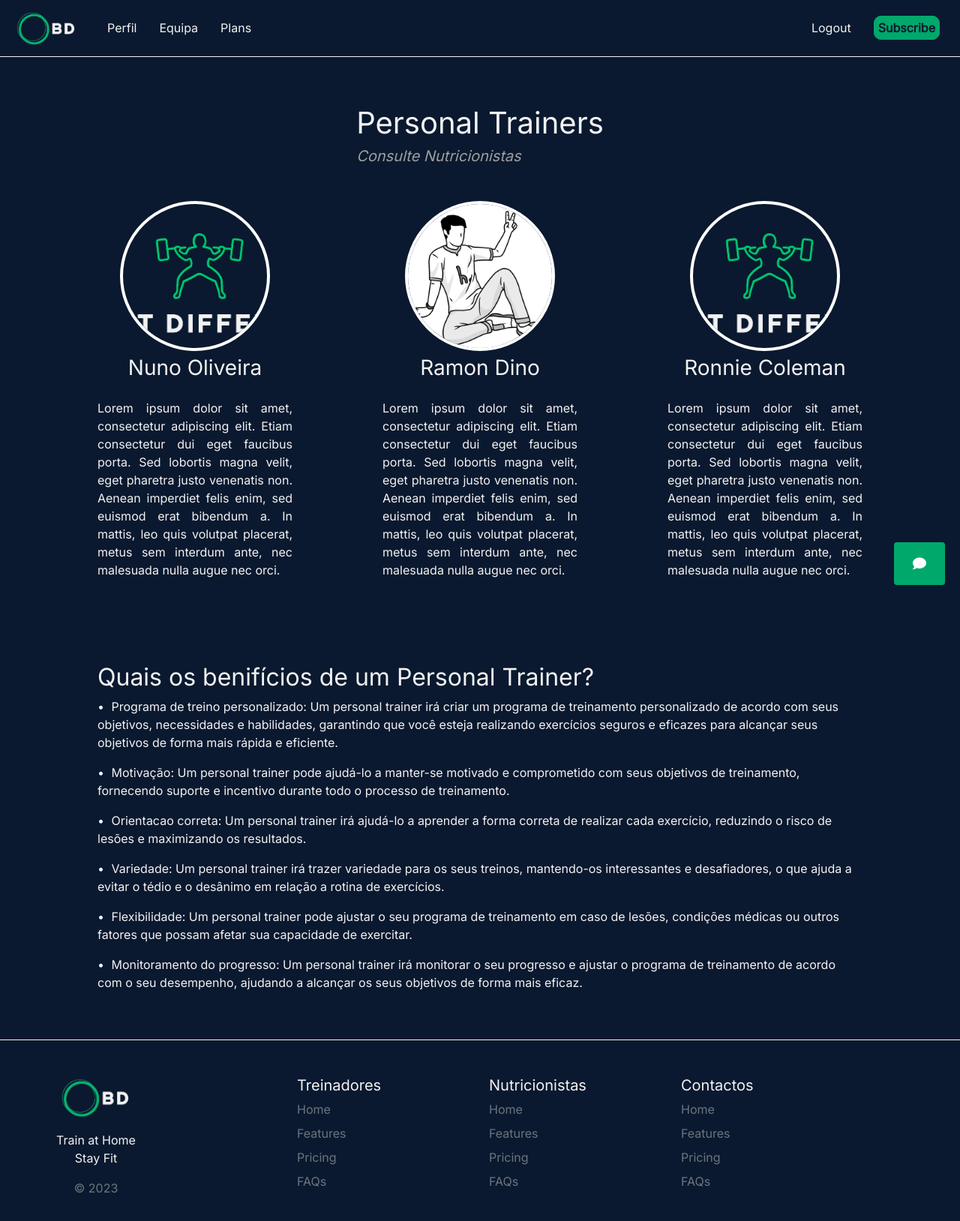
After one commit to AfonsoLob/Built-Different, a Flask app: page /team in a window 1280 px wide. The commit adds this page. Shown: the whole page at 75% size. Run offline with Flask 3, Linux system fonts and the light colour scheme; a user stored in the database is signed in; some libraries are stand-ins or nearby versions.

Commit message:
Merge
+chat system

```diff
--- a/app.py
+++ b/app.py
@@ -1,15 +1,29 @@
 from website import create_app
 from flask import render_template, url_for, request, redirect
 from flask_sqlalchemy import SQLAlchemy
+from flask_socketio import SocketIO
 from datetime import timedelta
+from website.socketio_functions import message, connect, disconnect
 
 app = create_app() # create_app() in __init__.py
 app.config['SQLALCHEMY_DATABASE_URI'] = 'sqlite:///database.db'
 db = SQLAlchemy(app)
 app.config['SECRET_KEY'] = b'*51_.2S7H2F\n\xec]/'
-app.config['PERMANENT_SESSION_LIFETIME'] =  timedelta(days=7)
+app.config['PERMANENT_SESSION_LIFETIME'] =  timedelta(minutes=30)
 
+socketio = SocketIO(app)
 
+@socketio.on("disconnect")
+def disconnect_io():
+    disconnect()
+
+@socketio.on("connect")
+def connect_io(auth):
+    connect(auth)
+
+@socketio.on("message")
+def handle_message(data):
+    message(data)
 
 if __name__ == "__main__":
-    app.run(debug=True)
+    socketio.run(app, debug=True)
--- a/website/__init__.py
+++ b/website/__init__.py
@@ -6,11 +6,17 @@ def create_app():
     # Import blueprints
     from .views import views
     from .auth  import auth
+    from .socketio_functions import socketio_functions
     from .database import setup_database, cleanup_database
+    from .databaseChat import setup_databaseChat
+    from .databaseMessages import setup_databaseMessages
     # Register blueprints
     # cleanup_database()
     setup_database() # Create tables such as user table
+    setup_databaseChat()
+    setup_databaseMessages()
     app.register_blueprint(views, url_prefix='/')
     app.register_blueprint(auth,  url_prefix='/')
+    app.register_blueprint(socketio_functions, url_prefix='/')
 
     return app
--- /dev/null
+++ b/website/static/css/team.css
@@ -0,0 +1,184 @@
+.display {
+    color: #0A192F;
+    color: #1E3E6C;
+    color: #00A86B;
+    color: #333333;
+    color: #F2F2F2;
+    color: #B22222;
+    color: #FFA500;
+}
+
+p {
+    text-align: justify;
+}
+
+/* Title and Subtitle */
+
+.center-card {
+    display: flex;
+    justify-content: center;
+}
+
+.card {
+    border: none;
+}
+
+.center-card h5 {
+    font-style: italic;
+    color: rgb(158, 158, 158);
+}
+
+/* End Title and Subtitle */
+
+.borderImg {
+    border-radius: 50%;
+    overflow: hidden;
+    width: 200px;
+    height: 200px;
+    border: 4px solid white;
+}
+
+.list-unstyled li::before {
+    content: "•";
+    margin-right: 5px;
+}
+
+.image-container {
+    position: relative;
+    display: inline-block;
+}
+
+.imageHover {
+    transition: 0.3s;
+}
+
+.image-text {
+    position: absolute;
+    top: 50%;
+    left: 50%;
+    transform: translate(-50%, -50%);
+    color: white;
+    font-weight: bold;
+    font-size: 20px;
+    opacity: 0;
+    transition: opacity 0.6s;
+}
+
+.image-container:hover .imageHover {
+    filter: brightness(30%);
+}
+
+.image-container:hover .image-text {
+    opacity: 1;
+}
+
+.modal {
+    display: none;
+    position: fixed;
+    z-index: 1;
+    left: 0;
+    top: 0;
+    width: 100%;
+    height: 100%;
+    overflow: auto;
+    background-color: rgba(0, 0, 0, 0.5);
+}
+
+.modal-content {
+    background-color: #0A192F;
+    margin: auto;
+    padding: 20px;
+    width: 60%;
+    max-width: 590px;
+    text-align: center;
+    border-radius: 50px;
+    position: fixed;
+    left: 50%;
+    top: 50%;
+    transform: translate(-50%, -50%);
+}
+
+.modal-img {
+    border-radius: 50%;
+    overflow: hidden;
+    width: 150px;
+    height: 150px;
+    border: 4px solid white;
+    object-fit: cover;
+}
+
+#openModalBtn {
+    cursor: pointer;
+}
+
+.modal h5 {
+    color: #00A86B;
+}
+
+.modal a{
+    color: white;
+}
+
+.modal i{
+    font-size: 18pt;
+}
+
+.imageSize {
+    width: 200px;
+    height: 200px;
+    object-fit: cover;
+}
+
+#chatBox {
+    position: fixed;
+    right: 30px;
+    bottom: 0px;
+    width: 370px;
+    height: 500px;
+    background-color: #0A192F;
+    border: 4px solid #ccc;
+    border-bottom: 0px;
+    padding: 15px;
+}
+
+.close-btn {
+    position: absolute;
+    top: 10px;
+    right: 10px;
+    background: none;
+    border: none;
+    color: #fff;
+    font-size: 18px;
+    cursor: pointer;
+}
+
+.inputChat {
+    position: absolute;
+    bottom: 20px;
+}
+
+.inputChat input {
+    background-color: #0A192F;
+    border: 1px solid #00A86B;
+    color: white;
+    border-radius: 10px;
+    margin-left: 10px;
+    padding-left: 20px;
+    padding-right: 20px;
+    font-size: 1rem;
+    width: 100%;
+    height: 100%;
+}
+
+.chatStickyBtn {
+    position: fixed;
+    bottom: 20px;
+    right: 20px;
+    background-color: #00A86B;
+    color: white;
+    border: none;
+    padding: 15px 25px;
+    font-size: 18px;
+    cursor: pointer;
+    border-radius: 4px;
+}
--- /dev/null
+++ b/website/static/javascript/team.js
@@ -0,0 +1,27 @@
+var openModalBtn = document.getElementById('openModalBtn');
+var modal = document.getElementById('modal');
+var modalContent = document.querySelector('.modal-content');
+
+openModalBtn.addEventListener('click', function() {
+  modal.style.display = 'block';
+  chatBox.style.display = 'none';
+});
+
+modal.addEventListener('click', function(event) {
+  if (event.target === modal || event.target === modalContent) {
+    modal.style.display = 'none';
+  }
+});
+
+const chatButton = document.getElementById('chatButton');
+const chatBox = document.getElementById('chatBox');
+const closeBtn = document.getElementById('close-btn');
+
+chatButton.addEventListener('click', () => {
+  chatBox.style.display = 'block';
+  modal.style.display = 'none';
+});
+
+closeBtn.addEventListener('click', () => {
+  chatBox.style.display = 'none';
+});
--- a/website/templates/base.html
+++ b/website/templates/base.html
@@ -6,10 +6,10 @@
     <meta name="viewport" content="width=device-width, initial-scale=1.0">
     <link rel="stylesheet" href="{{url_for('static', filename='css/bootstrap.css')}}">
     <!-- Font Awesome -->
-    <!-- <link
+    <link
     href="https://cdnjs.cloudflare.com/ajax/libs/font-awesome/6.0.0/css/all.min.css"
     rel="stylesheet"
-    /> -->
+    />
     <!-- Handle JQuery -->
     <script type="text/javascript" src="https://code.jquery.com/jquery-1.7.1.min.js"></script>
     <!-- Google Fonts -->
@@ -47,7 +47,7 @@
             <a class="navbar-item" id="profile" href="/profile">Perfil</a>
           </li>
           <li class="nav-item">
-            <a class="navbar-item" id="equipa" href="#">Equipa</a>
+            <a class="navbar-item" id="equipa" href="/team">Equipa</a>
           </li>
           <li class="nav-item">
             <a class="navbar-item" id="plans" href="/plans">Plans</a>
--- /dev/null
+++ b/website/templates/team.html
@@ -0,0 +1,192 @@
+{% extends "base.html" %}
+{% block title %}Equipa{% endblock %}
+{% block head %}
+    <link rel="stylesheet" href="{{url_for('static', filename='css/team.css')}}">
+    <script
+      src="https://cdnjs.cloudflare.com/ajax/libs/socket.io/4.0.1/socket.io.js"
+      integrity="sha512-q/dWJ3kcmjBLU4Qc47E4A9kTB4m3wuTY7vkFJDTZKjTs8jhyGQnaUrxa0Ytd0ssMZhbNua9hE+E7Qv1j+DyZwA=="
+      crossorigin="anonymous"
+    ></script>
+{% endblock %}
+{% block body %}
+
+    <div class="center-card">
+        <div class="card card-inherit bg-transparent">
+            <div class="card-body text-truncate">
+                <h1 class="mt-5">Personal Trainers</h1>
+                <h5 class="mt-2">Consulte Nutricionistas</h5>
+            </div>
+        </div>
+    </div>
+
+    <div class="container mt-4">
+        <div class="row mb-5">
+            <div class="col-md-4">
+                <!-- Column 1 content goes here -->
+                <div class="text-center">
+                    <div class="image-container borderImg">
+                        <a id="openModalBtn">
+                            <img src="{{ url_for('static', filename='images/built_different.png')}}" class="card-img-top mb-3 imageHover imageSize">
+                            <div class="image-text">Contactar</div>
+                        </a>
+                    </div>
+                    <h3 class="mb-4">Nuno Oliveira</h3>
+                    <p class="mx-5">
+                        Lorem ipsum dolor sit amet, consectetur adipiscing elit. Etiam consectetur dui eget faucibus porta.
+                        Sed lobortis magna velit, eget pharetra justo venenatis non. Aenean imperdiet felis enim, sed euismod
+                         erat bibendum a. In mattis, leo quis volutpat placerat, metus sem interdum ante, nec malesuada nulla
+                          augue nec orci.
+                    </p>
+                </div>
+            </div>
+            <div class="col-md-4">
+                <!-- Column 2 content goes here -->
+                <div class="text-center">
+                    <div class="image-container borderImg">
+                        <a href="#">
+                            <img src="{{ url_for('static', filename='images/person.png')}}" class="card-img-top mb-3 imageHover imageSize">
+                            <div class="image-text">Contactar</div>
+                        </a>
+                    </div>
+                    <h3 class="mb-4">Ramon Dino</h3>
+                    <p class="mx-5">
+                        Lorem ipsum dolor sit amet, consectetur adipiscing elit. Etiam consectetur dui eget faucibus porta.
+                        Sed lobortis magna velit, eget pharetra justo venenatis non. Aenean imperdiet felis enim, sed euismod
+                         erat bibendum a. In mattis, leo quis volutpat placerat, metus sem interdum ante, nec malesuada nulla
+                          augue nec orci.
+                    </p>
+                </div>
+            </div>
+            <div class="col-md-4">
+                <!-- Column 3 content goes here -->
+                <div class="text-center">
+                    <div class="image-container borderImg">
+                        <a href="#">
+                            <img src="{{ url_for('static', filename='images/built_different.png')}}" class="card-img-top mb-3 imageHover imageSize">
+                            <div class="image-text">Contactar</div>
+                        </a>
+                    </div>
+                    <h3 class="mb-4">Ronnie Coleman</h3>
+                    <p class="mx-5">
+                        Lorem ipsum dolor sit amet, consectetur adipiscing elit. Etiam consectetur dui eget faucibus porta.
+                        Sed lobortis magna velit, eget pharetra justo venenatis non. Aenean imperdiet felis enim, sed euismod
+                         erat bibendum a. In mattis, leo quis volutpat placerat, metus sem interdum ante, nec malesuada nulla
+                          augue nec orci.
+                    </p>
+                </div>
+            </div>
+        </div>
+        <div class="row">
+            <div class="col">
+                <div class=" mx-5 mt-5">
+                    <h2>Quais os benifícios de um Personal Trainer?</h2>
+                    <ul class="list-unstyled">
+                        <li class="mb-3">
+                            Programa de treino personalizado: Um personal trainer irá criar um programa de treinamento personalizado de
+                            acordo com seus objetivos, necessidades e habilidades, garantindo que você esteja realizando exercícios
+                            seguros e eficazes para alcançar seus objetivos de forma mais rápida e eficiente.
+                        </li>
+                        <li class="mb-3">
+                            Motivação: Um personal trainer pode ajudá-lo a manter-se motivado e comprometido com seus objetivos de
+                            treinamento, fornecendo suporte e incentivo durante todo o processo de treinamento.
+                        </li>
+                        <li class="mb-3">
+                            Orientacao correta: Um personal trainer irá ajudá-lo a aprender a forma correta de realizar cada exercício,
+                             reduzindo o risco de lesões e maximizando os resultados.
+                        </li>
+                        <li class="mb-3">
+                            Variedade: Um personal trainer irá trazer variedade para os seus treinos, mantendo-os interessantes e
+                            desafiadores, o que ajuda a evitar o tédio e o desânimo em relação a rotina de exercícios.
+                        </li>
+                        <li class="mb-3">
+                            Flexibilidade: Um personal trainer pode ajustar o seu programa de treinamento em caso de lesões, condições
+                             médicas ou outros fatores que possam afetar sua capacidade de exercitar.
+                        </li>
+                        <li class="mb-3">
+                            Monitoramento do progresso: Um personal trainer irá monitorar o seu progresso e ajustar o programa de
+                            treinamento de acordo com o seu desempenho, ajudando a alcançar os seus objetivos de forma mais eficaz.
+                        </li>
+                    </ul>
+                </div>
+            </div>
+        </div>
+    </div>
+
+    <div id="modal" class="modal">
+        <div class="modal-content p-5">
+            <div class="container">
+                <div class="row my-3">
+                    <div class="col-12 col-lg-4">
+                        <img src="{{ url_for('static', filename='images/built_different.png')}}" class="modal-img">
+                    </div>
+                    <div class="col-8" style="text-align: justify;">
+                        <div class="mx-4 my-5">
+                            <h3>Nuno Oliveira</h3>
+                            <h5>Personal Trainer</h5>
+                        </div>
+                    </div>
+                </div>
+                <div class="row justify-content-end d-flex mb-2">
+                    <div class="col-1">
+                        <a href="https://twitter.com">
+                            <i class="fab fa-twitter"></i>
+                        </a>
+                    </div>
+                    <div class="col-1">
+                        <a href="https://www.instagram.com">
+                            <i class="fab fa-instagram"></i>
+                        </a>
+                    </div>
+                    <div class="col-1">
+                        <a href="https://www.facebook.com">
+                            <i class="fab fa-facebook"></i>
+                        </a>
+                    </div>
+                </div>
+                <div class="row mb-4">
+                    <p>Fraco é aquele que não tenta.</p>
+                </div>
+                <div>
+                    <h4>Avaliação: 4.2 <i class="fas fa-star text-warning"></i></h4>
+                </div>
+                <form method="post" action="/team">
+                    <button class="mt-4" type="submit" name="join" id="chatButton">Iniciar Chat</button>
+                </form>
+            </div>
+        </div>
+    </div>
+
+    {% if messages|length > 0 %}
+    <div id="chatBox">
+        <div class="message-box">
+            <button class="close-btn" id="close-btn">
+                <i class="fas fa-times"></i>
+            </button>
+            <h2>Conversas</h2>
+            <hr>
+            <div class="messages" id="messages"></div>
+            <div class="row inputChat">
+                <div class="col-8">
+                    <input type="text" placeholder="Message" name="message" id="message"/>
+                </div>
+                <div class="col-3 mx-1">
+                    <button type="button" name="send" id="send-btn" onClick="sendMessage()">
+                        Enviar
+                    </button>
+                </div>
+            </div>
+        </div>
+        <script src="{{url_for('static', filename='javascript/chat.js')}}"></script>
+        {% for msg in messages %}
+            <script type="text/javascript">
+            createMessage("{{msg.name}}", "{{msg.message}}");
+            </script>
+        {% endfor %}
+    </div>
+    {% endif %}
+
+    <div class="chatStickyBtn"><i class="fas fa-comment"></i></div>
+</div>
+
+<script src="{{url_for('static', filename='javascript/team.js')}}"></script>
+{% endblock %}
--- a/website/views.py
+++ b/website/views.py
@@ -54,3 +54,10 @@ def view_plans():
             return render_template('plans.html')
         else:
             return redirect( url_for('auth.login') )
+
+@views.route('/team', methods=['GET'])
+def team():
+    if('user' in session):
+        return render_template('team.html')
+    else:
+        return redirect( url_for('auth.login'))
```
Also changed, not shown: website/databaseChat.py (added, +77 -0 lines), website/databaseMessages.py (added, +41 -0 lines), website/socketio_functions.py (added, +93 -0 lines), website/static/javascript/chat.js (added, +31 -0 lines), website/database.db.
